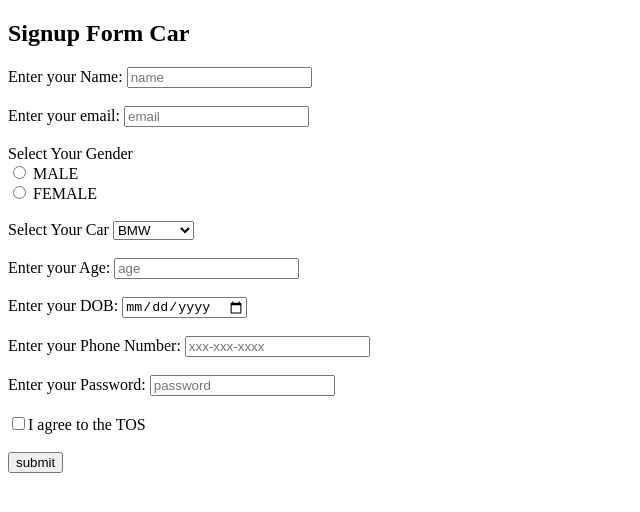
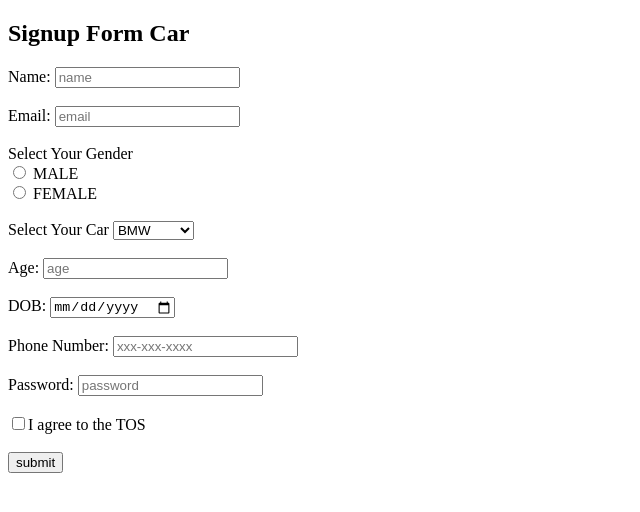
Before and after one commit to acciojob/signup-form-car-Amit-Kumar22, a website: page main.html in a window 1280 px wide. Shown: the whole page, without its empty margins (0-640 px from the left). Drawn offline with Linux system fonts and the light colour scheme.

Commit message:
created a submission

```diff
--- a/main.html
+++ b/main.html
@@ -10,11 +10,11 @@
 	<!-- the entire body must be written by student -->
 	<h2>Signup Form Car</h2>
 	<form action="/action_page.php" method="post"?
-		<label for="name"> Enter your Name: </label>
+		<label for="name">Name: </label>
 	    <input type="text" name="name" id="name" placeholder="name">
 		<br><br>
-		<label for="email">Enter your email:</label>
-        <input type="email" id="email" name="email" placeholder="email" >
+		<label for="email">Email:</label>
+	    <input type="email" name="email" id="email" placeholder="email">
 		<br><br>
 		<label for="gender_m">Select Your Gender</label><br>
 	    <input type="radio"  name="gender" id="gender_m"> MALE
@@ -29,19 +29,19 @@
 			<option  value="Mercedez" name="cars"id="cars">Mercedez</option>
 				 </select>
 		<br><br>
-		<label for="age">Enter your Age:</label>
+		<label for="age">Age:</label>
 	    <input type="age"  name="age" id="age" placeholder="age">
 
 		<br><br>
-		<label for="dob">Enter your DOB:</label>
+		<label for="dob">DOB:</label>
 	    <input type="date"  name="dob" id="dob" placeholder="dob">
 
 		<br><br>
-		<label for="tel">Enter your Phone Number:</label>
+		<label for="tel">Phone Number:</label>
 	    <input type="tel" name="tel" id="tel" placeholder="xxx-xxx-xxxx">
 
 		<br><br>
-		<label for="password">Enter your Password:</label>
+		<label for="password">Password:</label>
 	       <input type="password" name="password" id="password" placeholder="password">
 
 		<br><br>
@@ -49,7 +49,7 @@
 	    <input type="checkbox" name="tos" id="tos">I agree to the TOS
 
 		<br><br>
-		<input type="button" value="submit">
+		<button type="submit" value="submit">submit</button>
 
 	</form>
     <script type="text/javascript" src="./script.js">
```
